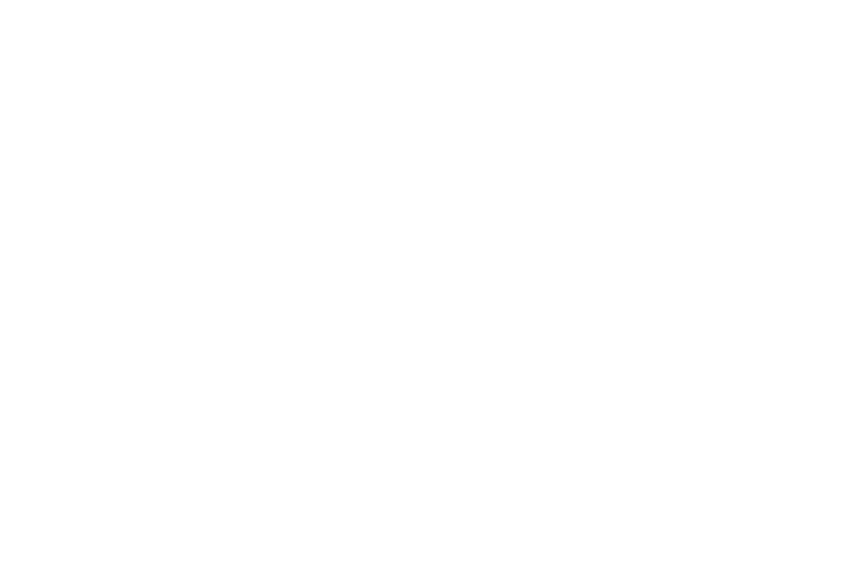
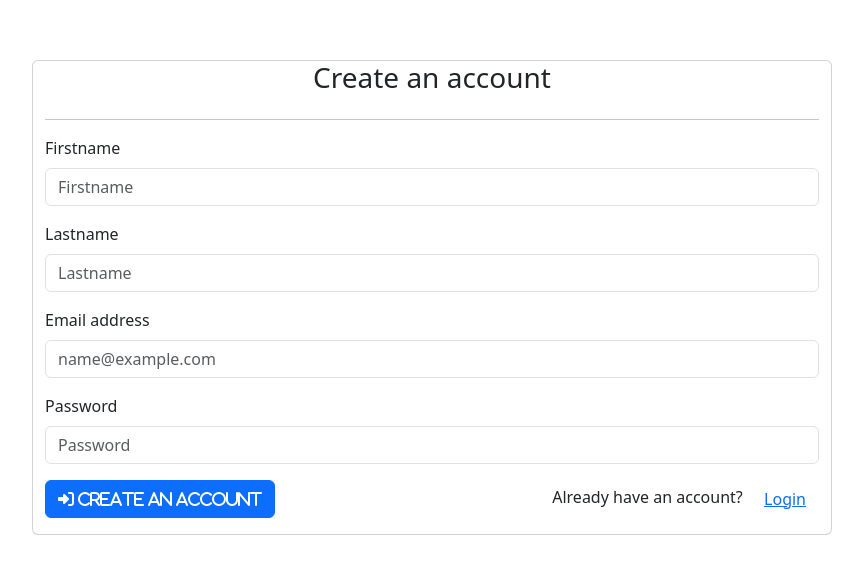
Before and after one commit to ctim2024/book-social-test, an Angular app in the folder book-network-ui/: page /register in a window 1280 px wide. Before the commit this address led to /. Shown: the part 132-706 px from the top of the page, without its empty margins (208-1071 px from the left). Built offline with nearby package versions, Linux system fonts and the light colour scheme.

Commit message:
add regsiter component an its route in app.routes.ts

```diff
--- a/book-network-ui/src/app/app.routes.ts
+++ b/book-network-ui/src/app/app.routes.ts
@@ -1,9 +1,11 @@
 import { Component } from '@angular/core';
 import { Routes } from '@angular/router';
 import { LoginComponent } from './pages/login/login.component';
+import { RegisterComponent } from './pages/register/register.component';
 
 export const routes: Routes = [
 
-{ path: 'login',  component: LoginComponent }
+{ path: 'login',  component: LoginComponent },
+{ path: 'register',  component: RegisterComponent }
 
 ];
--- /dev/null
+++ b/book-network-ui/src/app/pages/register/register.component.html
@@ -0,0 +1,34 @@
+<div class="container-fluid card login-container">
+    <h3 class="text-center">Create an account</h3>
+    <hr>
+    <div class="alert alert-danger" role="alert" *ngIf="errorMsg.length">
+      <p *ngFor="let msg of errorMsg">{{msg}}</p>
+    </div>
+    <div class="mb-3">
+      <label for="firstname" class="form-label">Firstname</label>
+      <input [(ngModel)]="registerRequest.firstname" type="text" class="form-control" id="firstname" placeholder="Firstname">
+    </div>
+    <div class="mb-3">
+      <label for="lastname" class="form-label">Lastname</label>
+      <input [(ngModel)]="registerRequest.lastname" type="text" class="form-control" id="lastname" placeholder="Lastname">
+    </div>
+    <div class="mb-3">
+      <label for="login" class="form-label">Email address</label>
+      <input [(ngModel)]="registerRequest.email" type="email" class="form-control" id="login" placeholder="name@example.com">
+    </div>
+    <div class="mb-3">
+      <label for="password" class="form-label">Password</label>
+      <input [(ngModel)]="registerRequest.password" type="password" class="form-control" id="password" placeholder="Password">
+    </div>
+    <div class="d-flex justify-content-between mb-3">
+      <button (click)="register()" type="button" class="btn btn-primary">
+        <em class="fas fa-sign-in-alt">&nbsp;Create an account</em>
+      </button>
+      <div>
+        Already have an account?&nbsp;
+        <button (click)="login()" type="button" class="btn btn-link">
+          Login
+        </button>
+      </div>
+    </div>
+  </div>
--- /dev/null
+++ b/book-network-ui/src/app/pages/register/register.component.ts
@@ -0,0 +1,50 @@
+import { Component } from '@angular/core';
+import { RegistrationRequest } from '../../services/models';
+import { AuthenticationService } from '../../services/services';
+import { Router } from '@angular/router';
+import {FormsModule} from '@angular/forms';
+import { NgFor, NgIf } from '@angular/common';
+
+@Component({
+  selector: 'app-register',
+  standalone: true,
+  imports: [NgFor, NgIf, FormsModule],
+  templateUrl: './register.component.html',
+  styleUrl: './register.component.scss'
+})
+export class RegisterComponent {
+
+  registerRequest: RegistrationRequest = {email:'',firstname:'',lastname:'',password:''};
+  errorMsg: Array<string> = [];
+  constructor(
+    private router:Router,
+    private authService:AuthenticationService
+){}
+
+
+  login(){
+    this.router.navigate(['login'])
+
+  }
+   register(){
+
+    this.errorMsg = [];
+    this.authService.register({
+      body: this.registerRequest
+    })
+      .subscribe({
+        next: () => {
+          this.router.navigate(['activate-account']);
+        },
+        error: (err) => {
+        console.log(err);
+        if (err.error.validationErrors) {
+          this.errorMsg = err.error.validationErrors;
+        } else {
+          this.errorMsg.push(err.error.error);
+        }
+        }
+      });
+
+   }
+}
```
Also changed, not shown: book-network-ui/src/app/pages/register/register.component.scss (added), 1 other file (tests, documents, lock files or other folders).
